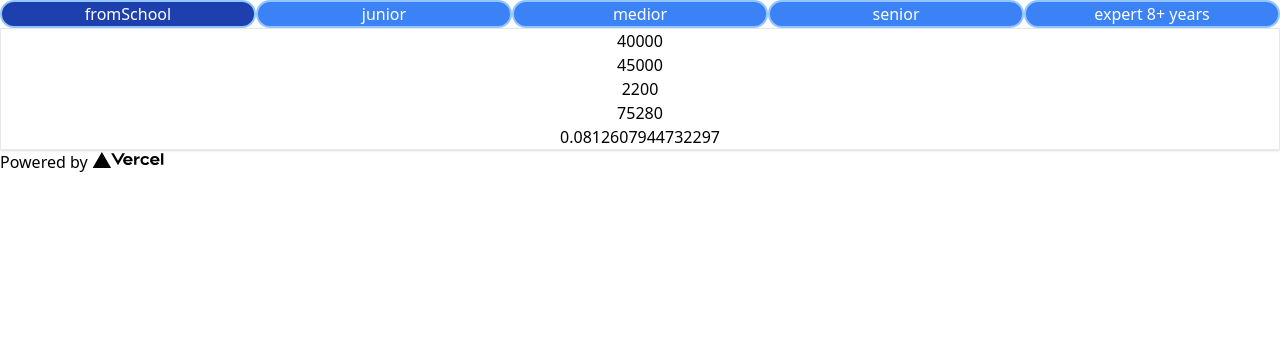
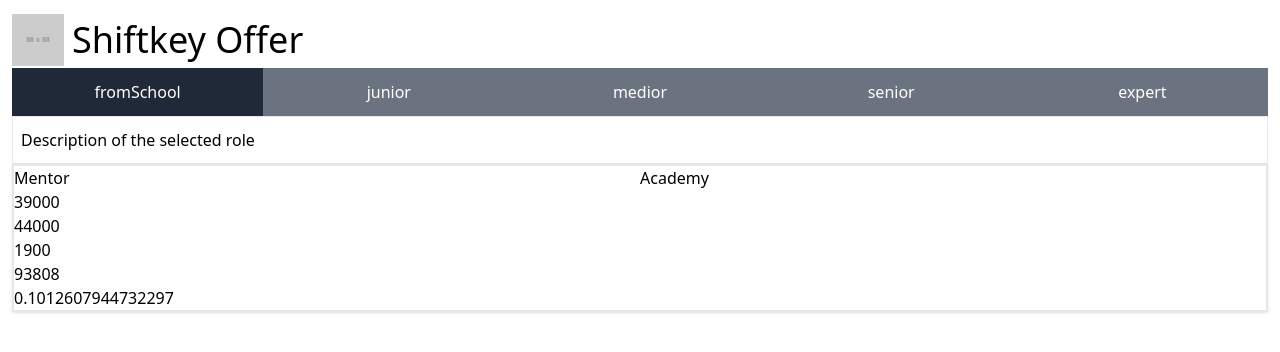
Before and after one commit to limlim1986/budget-tool, a Next.js app in the folder shiftkey-offer/: page / in a window 1280 px wide. Shown: the top 352 px of the page. Built offline with nearby package versions, Linux system fonts and the light colour scheme.

Commit message:
some more layout

```diff
--- a/shiftkey-offer/components/Selector.tsx
+++ b/shiftkey-offer/components/Selector.tsx
@@ -1,28 +1,34 @@
 import React from 'react';
-import { Role } from '../types/Types'
 
 type SelectorProps = {
-  roles: Role[],
-  selectedRole: Role,
-  setSelectedRole: any
+  selectableItems: SelectorItem[],
+  selectedItem: SelectorItem,
+  setSelectedItem: (item: SelectorItem) => void
 }
 
-const Selector = ({ roles, selectedRole, setSelectedRole }: SelectorProps) => {
-  const setRole = (e: HTMLButtonElement) => {
-    var role = roles.find(r => {
-      return r.roleName === e.id
+export interface SelectorItem {
+  id: string
+  displayText: string
+}
+
+const Selector = ({ selectableItems, selectedItem, setSelectedItem }: SelectorProps) => {
+  const setClickedItem = (e: HTMLButtonElement) => {
+    let clickedItem = selectableItems.find(i => {
+      return i.id === e.id
     });
 
-    setSelectedRole(role);
+    if (clickedItem) {
+      setSelectedItem(clickedItem);
+    }
   }
 
-  return (<div className='flex flex-col sm:flex-row'>
-    {roles.map((role, i) => (
+  return (<div className='flex flex-wrap flex-row'>
+    {selectableItems.map((item, i) => (
 
-      <button onClick={({ currentTarget }) => setRole(currentTarget)}
-        className={`text-center border-blue-300 border-2 text-white rounded-full flex-1 ${selectedRole.roleName === role.roleName ? "bg-blue-800 " : "bg-blue-500"}`}
-        key={role.roleName}
-        id={role.roleName}>{role.roleName}
+      <button onClick={({ currentTarget }) => setClickedItem(currentTarget)}
+        className={`h-12 text-center text-white flex-auto w-32 ${selectedItem.id === item.id ? "bg-gray-800" : "bg-gray-500"}`}
+        key={item.id}
+        id={item.id}>{item.displayText}
       </button>
 
     ))}
--- a/shiftkey-offer/next.config.js
+++ b/shiftkey-offer/next.config.js
@@ -1,6 +1,9 @@
 /** @type {import('next').NextConfig} */
 const nextConfig = {
   reactStrictMode: true,
+  images: {
+    domains: ['via.placeholder.com']
+  }
 }
 
 module.exports = nextConfig
--- a/shiftkey-offer/pages/index.tsx
+++ b/shiftkey-offer/pages/index.tsx
@@ -4,7 +4,8 @@
 import React, { useState, useEffect } from 'react';
 import { getCalculationResults } from '../services/calculationService';
 import getRoles from '../services/rolesService';
-import Selector from '../components/Selector';
+import Selector, { SelectorItem } from '../components/Selector';
+import { Role } from '../types/Types';
 
 const Home: NextPage = () => {
   const [calculationResult, setCalculationResult] = useState(getCalculationResults(600));
@@ -15,18 +16,54 @@
     setCalculationResult(getCalculationResults(selectedRole.rate));
   }, [selectedRole]);
 
+  const getSelectableItem = (r: Role) => {
+    return {
+      id: r.roleName,
+      displayText: r.roleName
+    }
+  }
+
+  const setSelectedItem = (item: SelectorItem) => {
+    let role = roles.find((r) => r.roleName == item.id)
+
+    if (role == undefined) {
+      console.log("no such item");
+    }
+    else {
+      setSelectedRole(role);
+    }
+  }
+
   return (
-    <div className='container mx-auto'>
+    <div className='m-3'>
       <Head>
         <title>Shiftkey Offer Example</title>
         <meta name="description" content="Example of employee offer at shiftkey" />
         <link rel="icon" href="/favicon.ico" />
       </Head>
-      <main>
+      <main className=''>
+        <div className='flex items-center'>
+          <Image
+            src="https://via.placeholder.com/88"
+            alt="logo"
+            width="52"
+            height="52"
+          />
+          <div className='flex-1 p-2'>
+            <h2 className='text-4xl'>Shiftkey Offer</h2>
+          </div>
+        </div>
         <div>
-          <Selector roles={roles} selectedRole={selectedRole} setSelectedRole={setSelectedRole} />
-          <div className='flex flex-col text-center shadow border overflow-hidden'>
-            <div>{calculationResult.baseSalary}</div>
+          <Selector selectableItems={roles.map(getSelectableItem)} selectedItem={{ id: selectedRole.roleName, displayText: selectedRole.roleName }} setSelectedItem={setSelectedItem} />
+          <div className='border h-12 flex items-center px-2'>
+            <span>Description of the selected role</span>
+          </div>
+          <div className='flex flex-col shadow border-2 overflow-hidden justify-center'>
+            <div className='flex'>
+              <h2 className='flex-1'>Mentor</h2>
+              <h2 className='flex-1'>Academy</h2>
+            </div>
+            <div className=''>{calculationResult.baseSalary}</div>
             <div>{calculationResult.salaryInclBonus}</div>
             <div>{calculationResult.pension}</div>
             <div>{calculationResult.shiftkeyShare}</div>
@@ -35,16 +72,6 @@
         </div>
       </main>
       <footer>
-        <a
-          href="https://shiftkey.se"
-          target="_blank"
-          rel="noopener noreferrer"
-        >
-          Powered by{' '}
-          <span>
-            <Image src="/vercel.svg" alt="Vercel Logo" width={72} height={16} />
-          </span>
-        </a>
       </footer>
     </div>
   )
--- a/shiftkey-offer/services/calculationService.ts
+++ b/shiftkey-offer/services/calculationService.ts
@@ -174,7 +174,7 @@
 
 const employerContributionPercentage = 31.42;
 const pensionPercentage = 7.5;
-const companyMarginPercentage = 20;
+const companyMarginPercentage = 22;
 const bonusPercentage = 12;
 
 export const getCalculationResults = (rate: number): CalculationResult => {
--- a/shiftkey-offer/services/rolesService.ts
+++ b/shiftkey-offer/services/rolesService.ts
@@ -5,7 +5,7 @@
     { roleName: "junior", description: "1-2 years of relevant working experience", rate: 725 },
     { roleName: "medior", description: "3-5 years of relevant working experience", rate: 825 },
     { roleName: "senior", description: "6-8 years of relevant working experience", rate: 925 },
-    { roleName: "expert 8+ years", description: "8+ years of relevant working experience", rate: 1100 },
+    { roleName: "expert", description: "8+ years of relevant working experience", rate: 1150 },
 ];
 
 export default getRoles;
```
Lines whose indentation alone changed are shown as unchanged.
